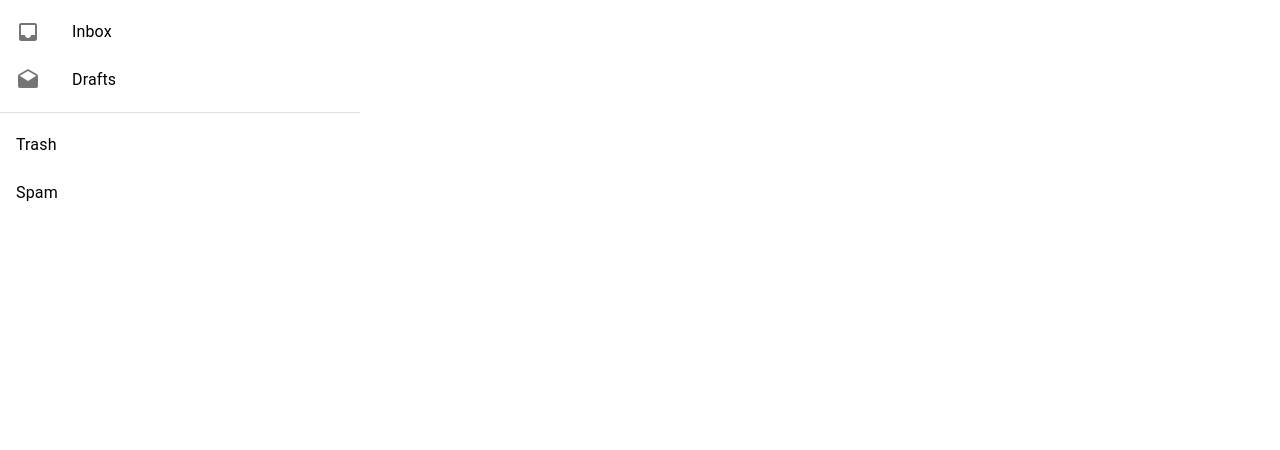
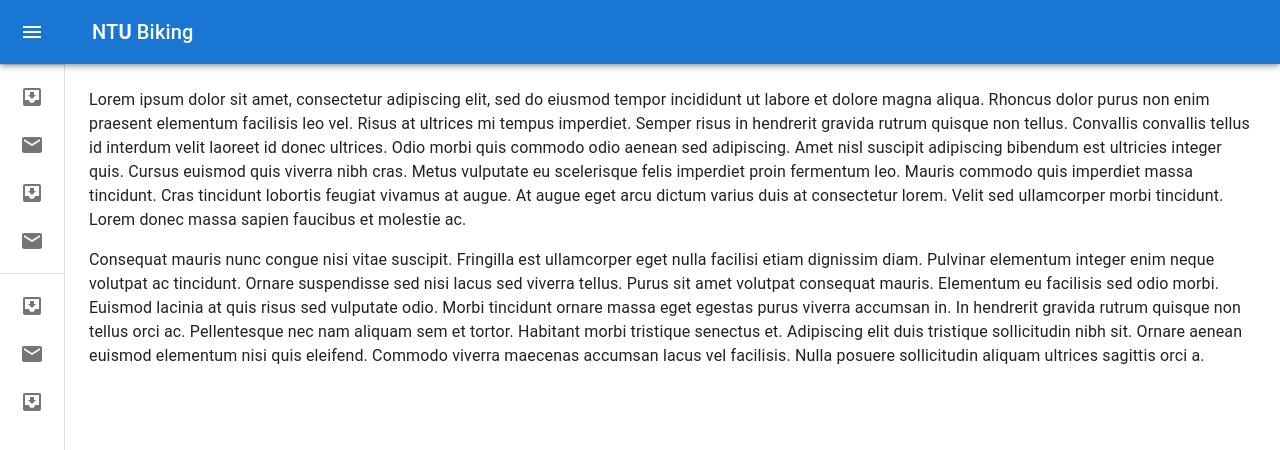
Before and after one commit to johnwei0325/john_final_project_self_test, a React (Create React App) app in the folder NTU_Biking/frontend/: page / in a window 1280 px wide. Both pictures are taken after a click on the button "LOG IN". Shown: the top 450 px of the page. Built offline with nearby package versions, Linux system fonts and the light colour scheme.

Commit message:
Add mini drawer

```diff
--- /dev/null
+++ b/NTU_Biking/frontend/src/components/MiniDrawer.js
@@ -0,0 +1,212 @@
+import * as React from 'react';
+import { styled, useTheme } from '@mui/material/styles';
+import Box from '@mui/material/Box';
+import MuiDrawer from '@mui/material/Drawer';
+import MuiAppBar from '@mui/material/AppBar';
+import Toolbar from '@mui/material/Toolbar';
+import List from '@mui/material/List';
+import CssBaseline from '@mui/material/CssBaseline';
+import Typography from '@mui/material/Typography';
+import Divider from '@mui/material/Divider';
+import IconButton from '@mui/material/IconButton';
+import MenuIcon from '@mui/icons-material/Menu';
+import ChevronLeftIcon from '@mui/icons-material/ChevronLeft';
+import ChevronRightIcon from '@mui/icons-material/ChevronRight';
+import ListItem from '@mui/material/ListItem';
+import ListItemButton from '@mui/material/ListItemButton';
+import ListItemIcon from '@mui/material/ListItemIcon';
+import ListItemText from '@mui/material/ListItemText';
+import InboxIcon from '@mui/icons-material/MoveToInbox';
+import MailIcon from '@mui/icons-material/Mail';
+
+const drawerWidth = 240;
+
+const openedMixin = (theme) => ({
+  width: drawerWidth,
+  transition: theme.transitions.create('width', {
+    easing: theme.transitions.easing.sharp,
+    duration: theme.transitions.duration.enteringScreen,
+  }),
+  overflowX: 'hidden',
+});
+
+const closedMixin = (theme) => ({
+  transition: theme.transitions.create('width', {
+    easing: theme.transitions.easing.sharp,
+    duration: theme.transitions.duration.leavingScreen,
+  }),
+  overflowX: 'hidden',
+  width: `calc(${theme.spacing(7)} + 1px)`,
+  [theme.breakpoints.up('sm')]: {
+    width: `calc(${theme.spacing(8)} + 1px)`,
+  },
+});
+
+const DrawerHeader = styled('div')(({ theme }) => ({
+  display: 'flex',
+  alignItems: 'center',
+  justifyContent: 'flex-end',
+  padding: theme.spacing(0, 1),
+  // necessary for content to be below app bar
+  ...theme.mixins.toolbar,
+}));
+
+const AppBar = styled(MuiAppBar, {
+  shouldForwardProp: (prop) => prop !== 'open',
+})(({ theme, open }) => ({
+  zIndex: theme.zIndex.drawer + 1,
+  transition: theme.transitions.create(['width', 'margin'], {
+    easing: theme.transitions.easing.sharp,
+    duration: theme.transitions.duration.leavingScreen,
+  }),
+  ...(open && {
+    marginLeft: drawerWidth,
+    width: `calc(100% - ${drawerWidth}px)`,
+    transition: theme.transitions.create(['width', 'margin'], {
+      easing: theme.transitions.easing.sharp,
+      duration: theme.transitions.duration.enteringScreen,
+    }),
+  }),
+}));
+
+const Drawer = styled(MuiDrawer, { shouldForwardProp: (prop) => prop !== 'open' })(
+  ({ theme, open }) => ({
+    width: drawerWidth,
+    flexShrink: 0,
+    whiteSpace: 'nowrap',
+    boxSizing: 'border-box',
+    ...(open && {
+      ...openedMixin(theme),
+      '& .MuiDrawer-paper': openedMixin(theme),
+    }),
+    ...(!open && {
+      ...closedMixin(theme),
+      '& .MuiDrawer-paper': closedMixin(theme),
+    }),
+  }),
+);
+
+export default function MiniDrawer() {
+  const theme = useTheme();
+  const [open, setOpen] = React.useState(false);
+
+  const handleDrawerOpen = () => {
+    setOpen(true);
+  };
+
+  const handleDrawerClose = () => {
+    setOpen(false);
+  };
+
+  return (
+    <Box sx={{ display: 'flex' }}>
+      <CssBaseline />
+      <AppBar position="fixed" open={open}>
+        <Toolbar>
+          <IconButton
+            color="inherit"
+            aria-label="open drawer"
+            onClick={handleDrawerOpen}
+            edge="start"
+            sx={{
+              marginRight: 5,
+              ...(open && { display: 'none' }),
+            }}
+          >
+            <MenuIcon />
+          </IconButton>
+          <Typography variant="h6" noWrap component="div">
+            NT<strong>U</strong> Biking
+          </Typography>
+        </Toolbar>
+      </AppBar>
+      <Drawer variant="permanent" open={open}>
+        <DrawerHeader>
+          <IconButton onClick={handleDrawerClose}>
+            {theme.direction === 'rtl' ? <ChevronRightIcon /> : <ChevronLeftIcon />}
+          </IconButton>
+        </DrawerHeader>
+        <Divider />
+        <List>
+          {['Inbox', 'Starred', 'Send email', 'Drafts'].map((text, index) => (
+            <ListItem key={text} disablePadding sx={{ display: 'block' }}>
+              <ListItemButton
+                sx={{
+                  minHeight: 48,
+                  justifyContent: open ? 'initial' : 'center',
+                  px: 2.5,
+                }}
+              >
+                <ListItemIcon
+                  sx={{
+                    minWidth: 0,
+                    mr: open ? 3 : 'auto',
+                    justifyContent: 'center',
+                  }}
+                >
+                  {index % 2 === 0 ? <InboxIcon /> : <MailIcon />}
+                </ListItemIcon>
+                <ListItemText primary={text} sx={{ opacity: open ? 1 : 0 }} />
+              </ListItemButton>
+            </ListItem>
+          ))}
+        </List>
+        <Divider />
+        <List>
+          {['All mail', 'Trash', 'Spam'].map((text, index) => (
+            <ListItem key={text} disablePadding sx={{ display: 'block' }}>
+              <ListItemButton
+                sx={{
+                  minHeight: 48,
+                  justifyContent: open ? 'initial' : 'center',
+                  px: 2.5,
+                }}
+              >
+                <ListItemIcon
+                  sx={{
+                    minWidth: 0,
+                    mr: open ? 3 : 'auto',
+                    justifyContent: 'center',
+                  }}
+                >
+                  {index % 2 === 0 ? <InboxIcon /> : <MailIcon />}
+                </ListItemIcon>
+                <ListItemText primary={text} sx={{ opacity: open ? 1 : 0 }} />
+              </ListItemButton>
+            </ListItem>
+          ))}
+        </List>
+      </Drawer>
+      <Box component="main" sx={{ flexGrow: 1, p: 3 }}>
+        <DrawerHeader />
+        <Typography paragraph>
+          Lorem ipsum dolor sit amet, consectetur adipiscing elit, sed do eiusmod
+          tempor incididunt ut labore et dolore magna aliqua. Rhoncus dolor purus non
+          enim praesent elementum facilisis leo vel. Risus at ultrices mi tempus
+          imperdiet. Semper risus in hendrerit gravida rutrum quisque non tellus.
+          Convallis convallis tellus id interdum velit laoreet id donec ultrices.
+          Odio morbi quis commodo odio aenean sed adipiscing. Amet nisl suscipit
+          adipiscing bibendum est ultricies integer quis. Cursus euismod quis viverra
+          nibh cras. Metus vulputate eu scelerisque felis imperdiet proin fermentum
+          leo. Mauris commodo quis imperdiet massa tincidunt. Cras tincidunt lobortis
+          feugiat vivamus at augue. At augue eget arcu dictum varius duis at
+          consectetur lorem. Velit sed ullamcorper morbi tincidunt. Lorem donec massa
+          sapien faucibus et molestie ac.
+        </Typography>
+        <Typography paragraph>
+          Consequat mauris nunc congue nisi vitae suscipit. Fringilla est ullamcorper
+          eget nulla facilisi etiam dignissim diam. Pulvinar elementum integer enim
+          neque volutpat ac tincidunt. Ornare suspendisse sed nisi lacus sed viverra
+          tellus. Purus sit amet volutpat consequat mauris. Elementum eu facilisis
+          sed odio morbi. Euismod lacinia at quis risus sed vulputate odio. Morbi
+          tincidunt ornare massa eget egestas purus viverra accumsan in. In hendrerit
+          gravida rutrum quisque non tellus orci ac. Pellentesque nec nam aliquam sem
+          et tortor. Habitant morbi tristique senectus et. Adipiscing elit duis
+          tristique sollicitudin nibh sit. Ornare aenean euismod elementum nisi quis
+          eleifend. Commodo viverra maecenas accumsan lacus vel facilisis. Nulla
+          posuere sollicitudin aliquam ultrices sagittis orci a.
+        </Typography>
+      </Box>
+    </Box>
+  );
+}
--- a/NTU_Biking/frontend/src/containers/Homepage.js
+++ b/NTU_Biking/frontend/src/containers/Homepage.js
@@ -1,53 +1,6 @@
-import * as React from 'react';
-import Box from '@mui/material/Box';
-import List from '@mui/material/List';
-import ListItem from '@mui/material/ListItem';
-import ListItemButton from '@mui/material/ListItemButton';
-import ListItemIcon from '@mui/material/ListItemIcon';
-import ListItemText from '@mui/material/ListItemText';
-import Divider from '@mui/material/Divider';
-import InboxIcon from '@mui/icons-material/Inbox';
-import DraftsIcon from '@mui/icons-material/Drafts';
+import MiniDrawer from '../components/MiniDrawer';
 
 function Homepage () {
-    return (
-    <Box sx={{ width: '100%', maxWidth: 360, bgcolor: 'background.paper' }}>
-        <nav aria-label="main mailbox folders">
-          <List>
-            <ListItem disablePadding>
-              <ListItemButton>
-                <ListItemIcon>
-                  <InboxIcon />
-                </ListItemIcon>
-                <ListItemText primary="Inbox" />
-              </ListItemButton>
-            </ListItem>
-            <ListItem disablePadding>
-              <ListItemButton>
-                <ListItemIcon>
-                  <DraftsIcon />
-                </ListItemIcon>
-                <ListItemText primary="Drafts" />
-              </ListItemButton>
-            </ListItem>
-          </List>
-        </nav>
-        <Divider />
-        <nav aria-label="secondary mailbox folders">
-          <List>
-            <ListItem disablePadding>
-              <ListItemButton>
-                <ListItemText primary="Trash" />
-              </ListItemButton>
-            </ListItem>
-            <ListItem disablePadding>
-              <ListItemButton component="a" href="#simple-list">
-                <ListItemText primary="Spam" />
-              </ListItemButton>
-            </ListItem>
-          </List>
-        </nav>
-      </Box>
-      );
+    return (<MiniDrawer/>)
 }
 export default Homepage;
```
